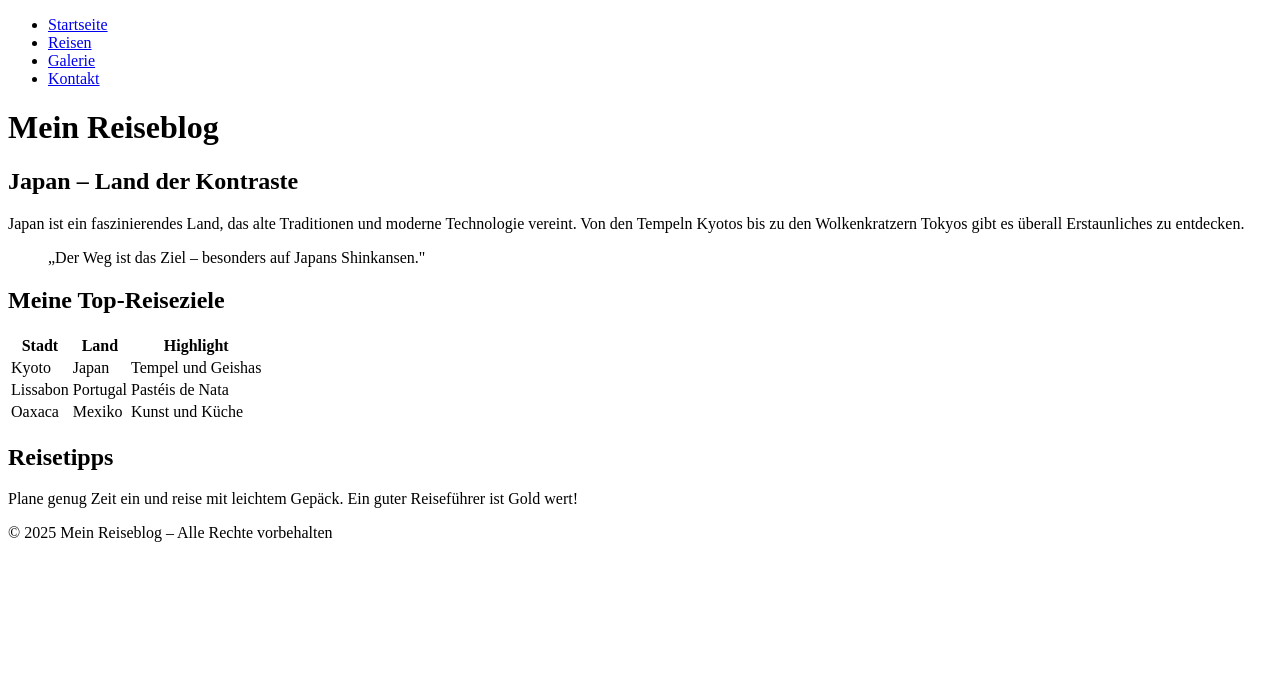
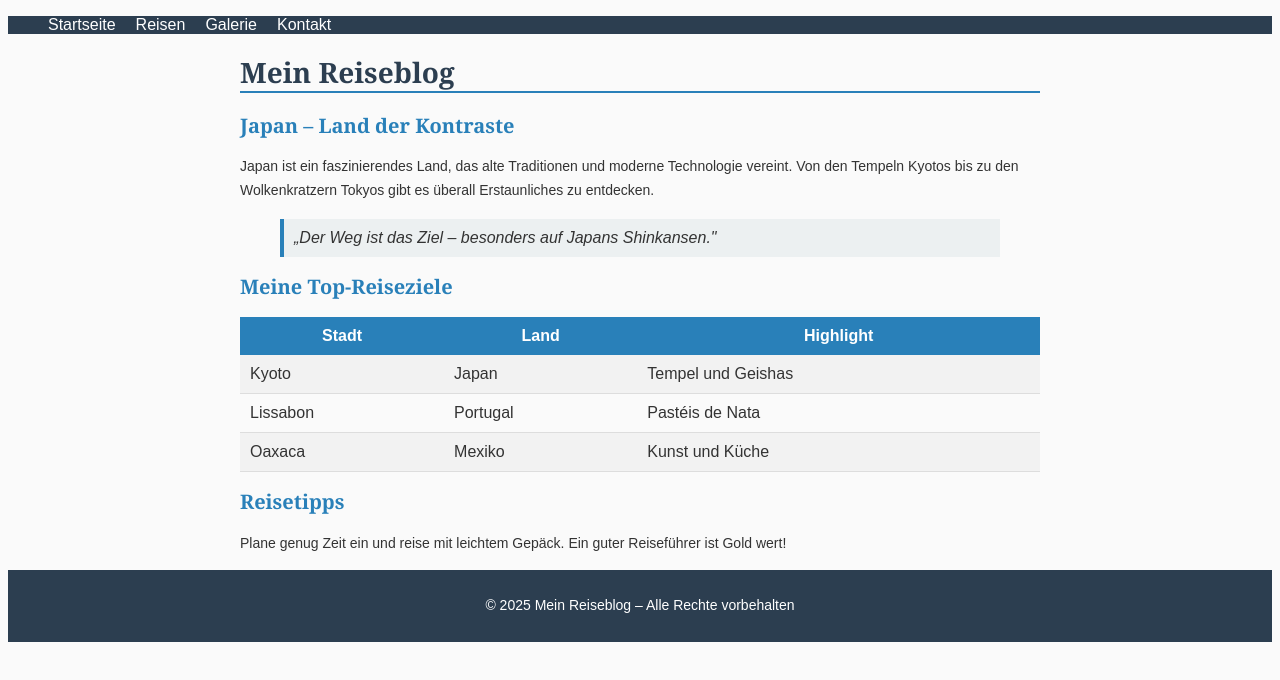
Before and after one commit to Dionysus-1/MyHTML, a plain HTML site: page 10.1_CSS-Start/aufgabe2.html in a window 1280 px wide. Drawn offline with Linux system fonts and the light colour scheme.

Commit message:
add task css 1 & 2 (solved)

```diff
--- a/10.1_CSS-Start/styles-aufgabe1.css
+++ b/10.1_CSS-Start/styles-aufgabe1.css
@@ -25,4 +25,35 @@
 
     f)
     Die Listeneinträge (li) sollen eine andere Farbe bekommen.
+
+
+
 */
+
+h1 {
+    color: #090156; /* Beispiel für eine andere Farbe */
+    font-size: 32px;
+}
+
+h2 {
+    color: #1d00bd; /* Beispiel für eine andere Farbe */
+    font-size: 22px;
+}
+
+body {
+    font-family: Arial, sans-serif;
+    background-color: #f0f0f0;
+}
+
+p {
+    line-height: 1.6;
+}
+
+a {
+    color: #FF5733; /* Beispiel für eine andere Farbe */
+    text-decoration: none;
+}
+
+li {
+    color: #3357FF; /* Beispiel für eine andere Farbe */
+}
--- a/10.1_CSS-Start/styles-aufgabe2.css
+++ b/10.1_CSS-Start/styles-aufgabe2.css
@@ -10,50 +10,114 @@
     nav ul { ... }
     nav a { ... }
 
+*/
 
+ /* body:
+    Schriftart Arial, Hintergrundfarbe #fafafa, Schriftfarbe #333 */
+body {
+    font-family:Arial;
+    background-color:#fafafa;
+    color: #333;
+}
 
-    body:
-    Schriftart Arial, Hintergrundfarbe #fafafa, Schriftfarbe #333
+/*  header:
+    Dunkler Hintergrund (#2c3e50), Innenabstand (padding) oben/unten 12px, links/rechts 20px */
+header {
+    background-color: #2c3e50;
+    padding: px 20px;
+}
 
-    header:
-    Dunkler Hintergrund (#2c3e50), Innenabstand (padding) oben/unten 12px, links/rechts 20px
+/*  nav ul:
+    Keine Aufzählungszeichen (list-style), die Listeneinträge sollen nebeneinander stehen (display: flex, gap) */
+nav ul {
+    list-style: none;
+    display: flex;
+    gap: 20px;
+}
 
-    nav ul:
-    Keine Aufzählungszeichen (list-style), die Listeneinträge sollen nebeneinander stehen (display: flex, gap)
+  /*  nav a:
+    Links sollen weiß und ohne Unterstreichung dargestellt werden */
 
-    nav a:
-    Links sollen weiß und ohne Unterstreichung dargestellt werden
+nav a{
+    color:white;
+    text-decoration: none;
+}
 
-    h1:
-    Schriftart Georgia, Farbe #2c3e50, Größe 28px, mit einem farbigen unteren Rahmen (border-bottom)
+/*  h1:
+    Schriftart Georgia, Farbe #2c3e50, Größe 28px, mit einem farbigen unteren Rahmen (border-bottom) */
+h1{
+    font-family: Georgia;
+    color: #2c3e50;
+    font-size: 28px;
+    border-bottom: #2980b9 2px solid;
+}
 
-    h2:
-    Schriftart Georgia, Farbe #2980b9, Größe 20px
+/*  h2:
+    Schriftart Georgia, Farbe #2980b9, Größe 20px */
+h2{
+    font-family: Georgia;
+    color: #2980b9;
+    font-size: 20px;
+}
 
-    p:
-    Zeilenabstand 1.7, Schriftgröße 14px
+/*  p:
+    Zeilenabstand 1.7, Schriftgröße 14px*/
+p{
+    line-height: 1.7;
+    font-size: 14px;
+}
 
-    blockquote:
-    Linker farbiger Rahmen, Hintergrundfarbe, Innenabstand, kursive Schrift
+/*  blockquote:
+    Linker farbiger Rahmen, Hintergrundfarbe, Innenabstand, kursive Schrift */
+blockquote{
+    border-left: 4px solid #2980b9;
+    background-color: #ecf0f1;
+    padding: 10px;
+    font-style: italic;
+}
 
-    table:
-    Volle Breite (width: 100%), Rahmenlinien zusammenführen (border-collapse: collapse)
+/*  table:
+    Volle Breite (width: 100%), Rahmenlinien zusammenführen (border-collapse: collapse) */
+table{
+    width: 100%;
+    border-collapse: collapse;
+}
 
-    th:
-    Blauer Hintergrund, weiße Schrift, Innenabstand
+/*  th:
+    Blauer Hintergrund, weiße Schrift, Innenabstand */
+th{
+    background-color: #2980b9;
+    color: white;
+    padding: 10px;
+}
 
-    td:
-    Innenabstand, untere Rahmenlinie
+/*  td:
+    Innenabstand, untere Rahmenlinie */
+td{
+    padding: 10px;
+    border-bottom: 1px solid #ddd;
+}
 
-    footer:
-    Dunkler Hintergrund, helle Schrift, zentrierter Text, kleiner Innenabstand
+/*  footer:
+    Dunkler Hintergrund, helle Schrift, zentrierter Text, kleiner Innenabstand */
+footer{
+    background-color: #2c3e50;
+    color: white;
+    text-align: center;
+    padding: 10px;
+}
 
+/*  Bonus: Wer früher fertig ist
+    Füge dem main-Element einen maximalen Breite (max-width: 800px) und automatische
+    seitliche Abstände (margin: 0 auto) hinzu, damit der Inhalt zentriert bleibt. */
 
-    Bonus: Wer früher fertig ist
-    Füge dem main-Element einen maximalen Breite (max-width: 800px) und automatische
-    seitliche Abstände (margin: 0 auto) hinzu, damit der Inhalt zentriert bleibt.
+main{
+    max-width: 800px;
+    margin: 0 auto;
+}
 
-    Gestalte gerade Tabellenzeilen (tr) mit einer leicht anderen Hintergrundfarbe
-    (Tipp: das geht auch mit einem Elementselektor, aber schau dir :nth-child(even) an).
-
-*/
+/*  Gestalte gerade Tabellenzeilen (tr) mit einer leicht anderen Hintergrundfarbe
+    (Tipp: das geht auch mit einem Elementselektor, aber schau dir :nth-child(even) an). */
+tr:nth-child(even){
+    background-color: #f2f2f2;
+}
```
Also changed, not shown: 1 other file.
